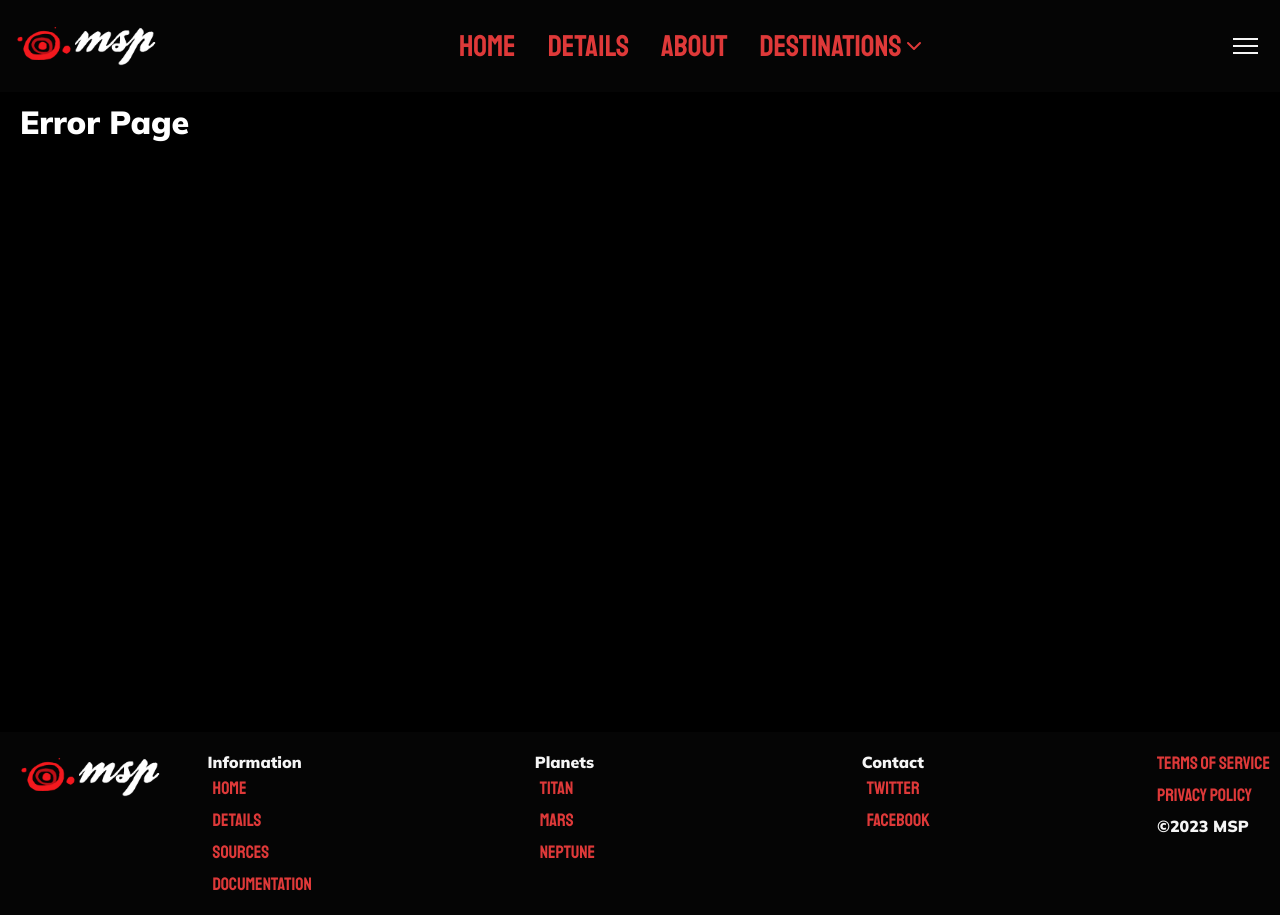
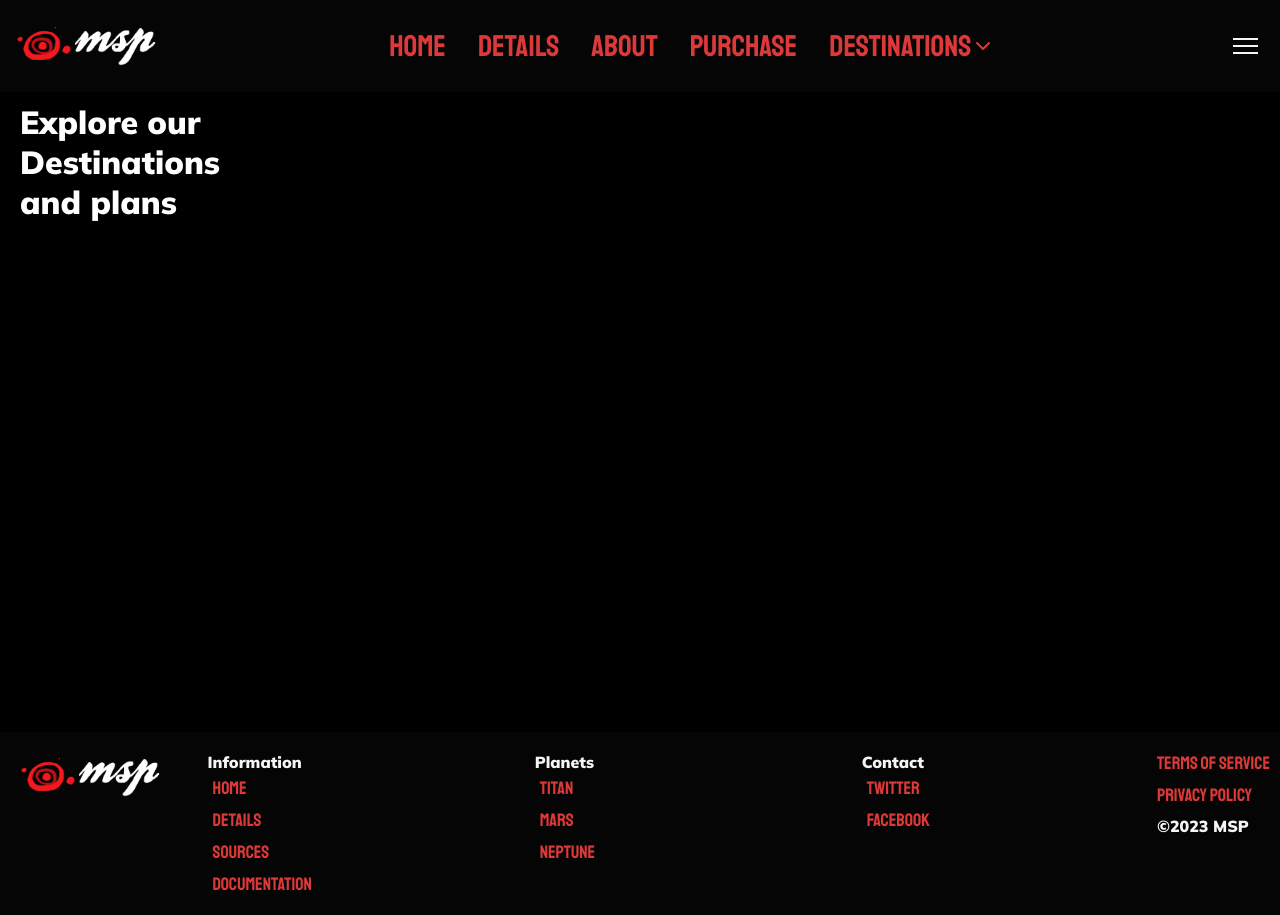
Before and after one commit to leocabbage2008/tsa-space, a React (Create React App) app: page /purchase in a window 1280 px wide. Built offline with nearby package versions, Linux system fonts and the light colour scheme.

Commit message:
purchase

```diff
--- a/src/App.jsx
+++ b/src/App.jsx
@@ -13,6 +13,7 @@ import AboutPage from "./pages/AboutPage.jsx";
 import HomePage from "./pages/HomePage.jsx";
 import DetailsPage from "./pages/DetailsPage";
 import TitanPage from "./pages/TitanPage";
+import PurchasePage from "./pages/PurchasePage";
 //front or home page should be for promotion
 
 const App = () => (
@@ -25,6 +26,7 @@ const App = () => (
             <Route exact path="/details" element={<DetailsPage />} />
             <Route exact path="/about" element={<AboutPage />} />
             <Route exact path="/titan" element={<TitanPage />} />
+            <Route exact path="/purchase" element={<PurchasePage />} />
             <Route path="*" element={<ErrorPage />} />
         </Routes>
     </Router>
--- a/src/components/Navbar.jsx
+++ b/src/components/Navbar.jsx
@@ -81,7 +81,9 @@ export default function Navbar() {
                         <li>
                             <a href="/about">About</a>
                         </li>
-
+                        <li>
+                            <a href="/purchase">Purchase</a>
+                        </li>
                         <li>
                             <div className="dropdown">
                                 <a
--- /dev/null
+++ b/src/pages/PurchasePage.jsx
@@ -0,0 +1,13 @@
+import React from "react";
+import Layout from "../components/Layout";
+import "../assets/css/PurchasePage.css";
+
+export default function (PurchasePage) {
+    return (
+        <Layout>
+            <div className="content">
+                <h1>Explore our Destinations and plans</h1>
+            </div>
+        </Layout>
+    );
+}
```
Also changed, not shown: src/assets/css/PurchasePage.css (added).
